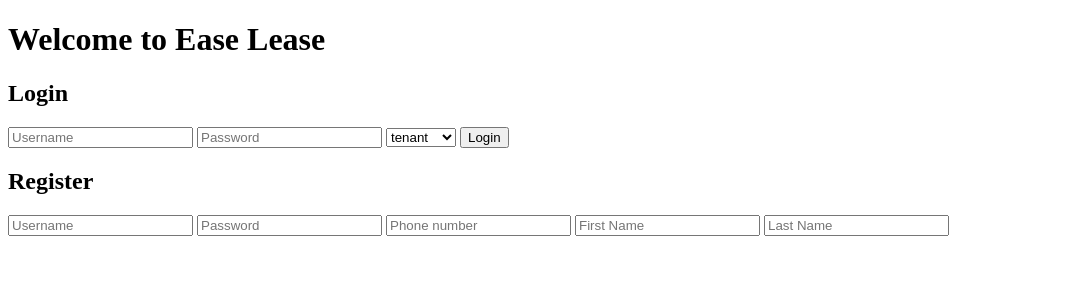
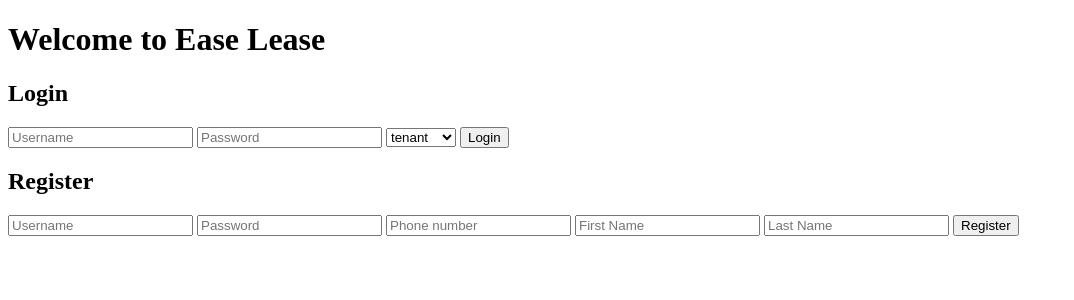
Before and after one commit to cs411-alawini/sp24-cs411-team066-DBKnitters, a Python web app: template ease_lease/app/templates/index.html in a window 1280 px wide. Shown: the top 300 px of the page, without its empty margins (0-1074 px from the left). Run offline with Jinja, Linux system fonts and the light colour scheme; the template is opened without the code that fills it, so the values that code supplies are empty.

Commit message:
added register btn

```diff
--- a/ease_lease/app/templates/index.html
+++ b/ease_lease/app/templates/index.html
@@ -28,6 +28,7 @@
             <input type="phone-number" id="register-phone-number" placeholder="Phone number" required>
             <input type="first-name" id="register-first-name" placeholder="First Name" required>
             <input type="last-name" id="register-last-name" placeholder="Last Name" required>
+            <button type="submit" id="register-btn">Register</button>
         </form>
     </div>
 
```
